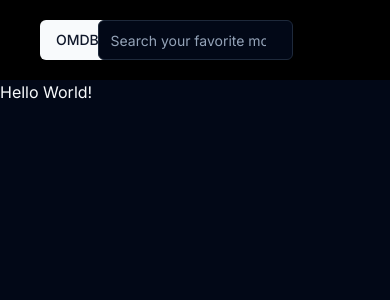
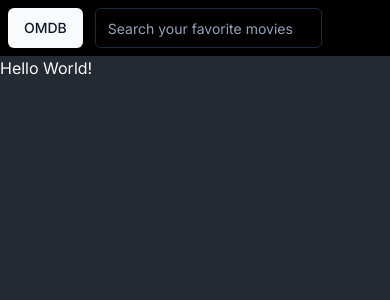
Before and after one commit to cameron-poehner/movie-search-app, a Next.js app: page / in a window 390 px wide. Shown: the top 300 px of the page. Built offline with nearby package versions, Linux system fonts and the light colour scheme.

Commit message:
chore: completed initial navbar with responsive styles

```diff
--- a/src/app/globals.css
+++ b/src/app/globals.css
@@ -10,7 +10,7 @@ body {
 
 @layer base {
   :root {
-    --background: 0 0% 100%;
+    --background: #000000;
     --foreground: 222.2 84% 4.9%;
     --card: 0 0% 100%;
     --card-foreground: 222.2 84% 4.9%;
@@ -38,7 +38,7 @@ body {
   }
 
   .dark {
-    --background: 222.2 84% 4.9%;
+    --background: 222.2 14.3% 16.9%;
     --foreground: 210 40% 98%;
     --card: 222.2 84% 4.9%;
     --card-foreground: 210 40% 98%;
--- a/src/components/ui/Navbar/Navbar.tsx
+++ b/src/components/ui/Navbar/Navbar.tsx
@@ -21,13 +21,17 @@ const Navbar = () => {
   const handleSubmit = (event: SyntheticEvent) => {
     event.preventDefault();
     router.push(`/search/${search}`);
+    setSearch('');
   };
   return (
-    <div className="sm:w-full bg-black h-20 grid grid-cols-4 justify-items-center items-center">
-      <Link className="justify-self-start mx-10" href="/">
-        <Button>OMDB</Button>
+    <nav className="bg-black h-14 flex items-center md:grid md:grid-cols-6 md:h-16 xl:h-20">
+      <Link className="mx-2 xl:mx-6" href="/">
+        <Button type="button">OMDB</Button>
       </Link>
-      <form className="w-full col-span-2 sm:w-1" onSubmit={handleSubmit}>
+      <form
+        className="w-7/12 mx-1 md:col-span-4 md:w-full"
+        onSubmit={handleSubmit}
+      >
         <Input
           name="search"
           type="search"
@@ -36,7 +40,7 @@ const Navbar = () => {
           value={search}
         />
       </form>
-    </div>
+    </nav>
   );
 };
 export default Navbar;
--- a/src/components/ui/input.tsx
+++ b/src/components/ui/input.tsx
@@ -11,7 +11,7 @@ const Input = React.forwardRef<HTMLInputElement, InputProps>(
       <input
         type={type}
         className={cn(
-          'flex h-10 w-full rounded-md border border-input bg-background px-3 py-2 text-sm ring-offset-background file:border-0 file:bg-transparent file:text-sm file:font-medium placeholder:text-muted-foreground focus-visible:outline-none focus-visible:ring-2 focus-visible:ring-ring focus-visible:ring-offset-2 disabled:cursor-not-allowed disabled:opacity-50',
+          'flex h-10 w-full rounded-md border border-input bg-transparent px-3 py-2 text-sm ring-offset-background file:border-0 file:bg-transparent file:text-sm file:font-medium placeholder:text-muted-foreground focus:bg-background focus-visible:outline-none focus-visible:ring-2 focus-visible:ring-ring focus-visible:ring-offset-2 disabled:cursor-not-allowed disabled:opacity-50',
           className,
         )}
         ref={ref}
--- a/tailwind.config.ts
+++ b/tailwind.config.ts
@@ -15,9 +15,9 @@ const config = {
       padding: '2rem',
       screens: {
         sm: '320px',
-        md: '768px',
+        md: '700px',
         lg: '1024px',
-        xl: '1280px',
+        xl: '1440px',
       },
     },
     extend: {
```
